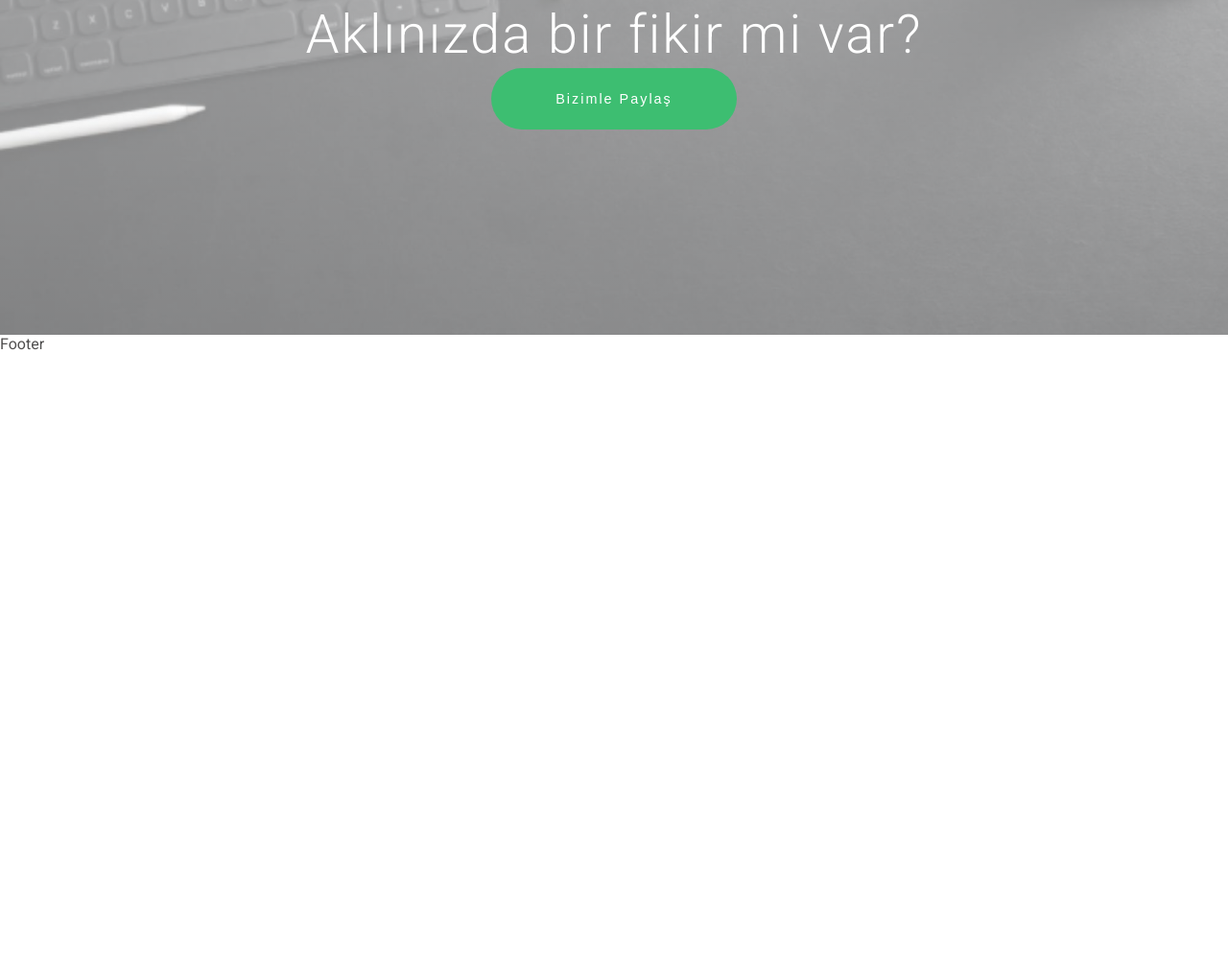
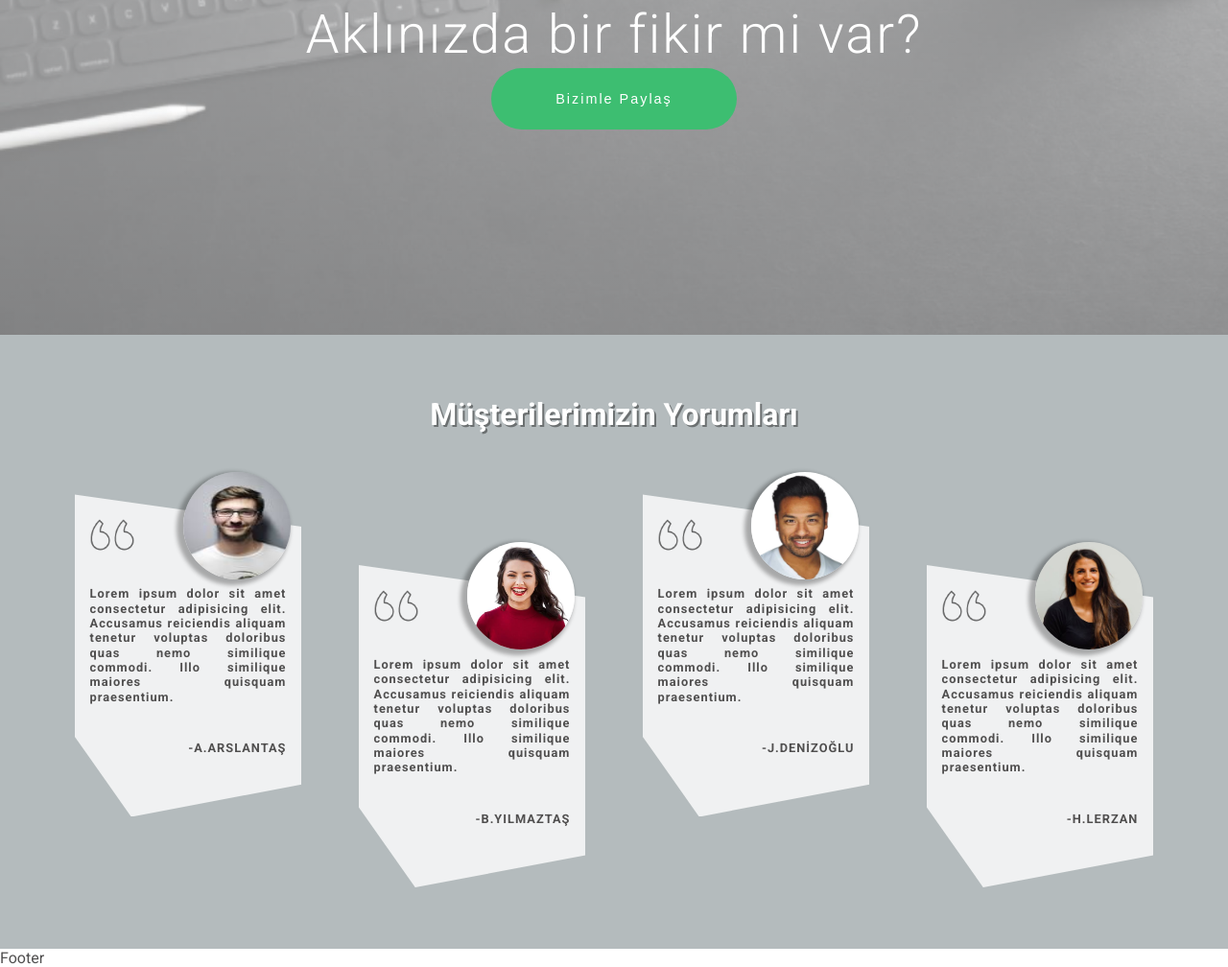
Before and after one commit to aydogdu-ali/company_website_example, a website: page index.html in a window 1280 px wide. Shown: the part 4546-5554 px from the top of the page at 96% size. Before the commit the page ends 4914 px from the top, so only its background shows below. Drawn offline with Linux system fonts and the light colour scheme.

Commit message:
added sec-momment part and css

```diff
--- a/index.html
+++ b/index.html
@@ -328,7 +328,7 @@
           </button>
         </div>
       </section>
-
+<!--Section-card Start-->
       <section class="sec-card">
         <h1 class="t2 t2--green">Hosting Paketlerimiz</h1>
 <div class="sec-card__cards">
@@ -449,13 +449,54 @@
 </div>
 
       </section>
-
+<!--Section-card End-->
+<!--Section-idea Start-->
       <section class="sec-idea">
         <h1 class="sec-idea__text">
           Aklınızda bir fikir mi var?
         </h1>
         <button class="button button--big"><span>Bizimle Paylaş</span><span>Bizimle Paylaş</span></button>
       </section>
+      <!--Section-idea End-->
+
+
+      <!--Section-comment Start-->
+<section class="sec-comment">
+  <div class ="sec-comment__top">
+    <h1 class=" t2 t2--white">Müşterilerimizin Yorumları</h1>
+  </div>
+    <div class ="sec-comment__bottom">
+      <div class="comment">
+        <img src="images/profile1.jpg" alt="profile1" class="comment__img">
+        <div class="comment__context">
+          <div class="comment__text">Lorem ipsum dolor sit amet consectetur adipisicing elit. Accusamus reiciendis aliquam tenetur voluptas doloribus quas nemo similique commodi. Illo similique maiores quisquam praesentium.</div>
+           <div class="comment__author">-A.ARSLANTAŞ</div>
+        </div>
+      </div>
+      <div class="comment">
+        <img src="images/profile2.jpg" alt="profile2" class="comment__img">
+        <div class="comment__context">
+          <div class="comment__text">Lorem ipsum dolor sit amet consectetur adipisicing elit. Accusamus reiciendis aliquam tenetur voluptas doloribus quas nemo similique commodi. Illo similique maiores quisquam praesentium.</div>
+           <div class="comment__author">-B.YILMAZTAŞ</div>
+        </div>
+      </div>
+      <div class="comment">
+        <img src="images/profile3.jpg" alt="profile3" class="comment__img">
+        <div class="comment__context">
+          <div class="comment__text">Lorem ipsum dolor sit amet consectetur adipisicing elit. Accusamus reiciendis aliquam tenetur voluptas doloribus quas nemo similique commodi. Illo similique maiores quisquam praesentium.</div>
+           <div class="comment__author">-J.DENİZOĞLU</div>
+        </div>
+      </div>
+      <div class="comment">
+        <img src="images/profile4.jpg" alt="profile4" class="comment__img">
+        <div class="comment__context">
+          <div class="comment__text">Lorem ipsum dolor sit amet consectetur adipisicing elit. Accusamus reiciendis aliquam tenetur voluptas doloribus quas nemo similique commodi. Illo similique maiores quisquam praesentium.</div>
+           <div class="comment__author">-H.LERZAN</div>
+        </div>
+      </div>
+    </div>
+</section>
+
       <footer>Footer</footer>
     </div>
   </body>
--- a/sass/base/_typography.scss
+++ b/sass/base/_typography.scss
@@ -20,6 +20,12 @@
   &--green{
     color:$color-primary
   }
+
+  &--white{
+    color:$color-white;
+    text-shadow: 2px 2px rgba($color-black, 0.4);
+  }
+
 }
 .t3 {
   font-size: 1.2rem;
--- /dev/null
+++ b/sass/components/_comment.scss
@@ -0,0 +1,63 @@
+.comment {
+  height: 21rem;
+  width: 20%;
+  // background-color: rgb(30, 210, 63);
+  position: relative;
+
+  &__context {
+    background-color: rgba($color-white, 0.8);
+    height: 100%;
+    clip-path: polygon(0 0, 100% 10%, 100% 90%, 25% 100%, 0% 75%);
+    padding: 4rem 1rem;
+
+
+    display: flex;
+    flex-direction: column;
+    justify-content: space-between;
+
+    position: relative;
+
+    &::before {
+      content: url("../images/left-quote.png");
+      position: absolute;
+      transform: scale(0.7);
+      opacity: 0.6;
+      left: 3%;
+      top: 3%;
+    }
+  }
+
+  &__img {
+    width: 7rem;
+    height: 7rem;
+    border-radius: 50%;
+    box-shadow: -4px 3px 4px 3px rgba($color-black, 0.3);
+    z-index: 100;
+
+    position: absolute;
+    right: 5%;
+    top: -7%;
+  }
+
+  &__text {
+    font-size: 0.8rem;
+    font-weight: 600;
+    letter-spacing: 1px;
+    color: #504f4f;
+    text-align: justify;
+    margin-top: 2rem;
+  }
+
+  &__author {
+    font-family: Roboto;
+    font-size: 0.8rem;
+    text-align: right;
+    letter-spacing: 1px;
+    font-weight: 800;
+  }
+
+  &:nth-child(2),
+  &:nth-child(4) {
+    align-self: flex-end;
+  }
+}
--- a/sass/main.scss
+++ b/sass/main.scss
@@ -14,6 +14,7 @@
 @import "components/social-nav";
 @import "components/counter";
 @import "components/card";
+@import "components/comment";
 
 @import "layout/header";
 
--- a/sass/pages/_home.scss
+++ b/sass/pages/_home.scss
@@ -99,30 +99,25 @@
     justify-content: space-around;
   }
   &__bottom {
-
     flex: 0 85%;
-
 
     display: flex;
   }
 
   &__left {
-    flex:0 48%;
+    flex: 0 48%;
 
     display: flex;
     flex-direction: column;
     justify-content: space-between;
     align-items: flex-end;
-
   }
   &__right {
     flex: 0 48%;
 
-
     display: flex;
     flex-direction: column;
     justify-content: space-between;
-
   }
 
   &__line-box {
@@ -130,71 +125,63 @@
 
     display: flex;
     justify-content: center;
-
   }
 
-  &__line{
+  &__line {
     width: 4px;
-
 
     background-color: #e3a396;
     display: flex;
     flex-direction: column;
     justify-content: space-around;
     align-items: center;
-
   }
 
-  &__circle{
+  &__circle {
     display: block;
     width: 1.3rem;
     height: 1.3rem;
     border-radius: 50%;
     background-color: #e3a396;
-
   }
 
-&__box{
+  &__box {
     height: 10rem;
     width: 80%;
-
-
   }
 
-&__icon{
+  &__icon {
     width: 7rem;
     height: 7rem;
     border-radius: 50%;
     border: 4px solid #e3a396;
-  box-shadow:  2px 2px 5px rbga($color-black, o.4);
+    box-shadow: 2px 2px 5px rbga($color-black, o.4);
     shape-outside: circle(50%);
     float: left;
-  margin:0 1rem;
-
-
+    margin: 0 1rem;
   }
 
-&__heading{
+  &__heading {
     letter-spacing: 1px;
     margin-bottom: 0.5rem;
   }
-
-
 }
 
-.sec-counter{
+.sec-counter {
   height: 40rem;
-  padding:  3rem 6rem;
- background-image: linear-gradient( to bottom,
-  rgba(#e3a396, 0.6), rgba(#e3a396, 0.5)
-  ), url("../images/counter-bg-2000.jpg");
+  padding: 3rem 6rem;
+  background-image: linear-gradient(
+      to bottom,
+      rgba(#e3a396, 0.6),
+      rgba(#e3a396, 0.5)
+    ),
+    url("../images/counter-bg-2000.jpg");
   background-size: cover;
   display: flex;
   justify-content: center;
 
-  &__container{
+  &__container {
     width: 80%;
-
 
     display: flex;
     flex-direction: column;
@@ -202,57 +189,51 @@
     justify-content: space-between;
   }
 
-  &__top{
+  &__top {
     width: 85%;
     text-align: center;
 
     display: flex;
     flex-direction: column;
     align-items: center;
-
-
   }
 
-  &__bottom{
+  &__bottom {
     width: 100%;
 
     display: flex;
     justify-content: space-between;
   }
-
 }
 
-.sec-card{
-
+.sec-card {
   height: 55rem;
   padding: 4rem 5rem 2rem 5rem;
   background-color: #edeeee;
 
-
   display: flex;
   flex-direction: column;
-justify-content:space-between;
+  justify-content: space-between;
   align-items: center;
 
-&__cards{
+  &__cards {
     flex: 0 90%;
     width: 100%;
-
 
     display: flex;
     justify-content: space-between;
     align-items: center;
   }
-
-
 }
 
-
-.sec-idea{
+.sec-idea {
   height: 35rem;
-  background-image: linear-gradient(to bottom,
+  background-image: linear-gradient(
+      to bottom,
       rgba($color-white, 0.6),
-  rgba($color-white,0.5)), url("../images/sec-idea-bg-2000.jpg");
+      rgba($color-white, 0.5)
+    ),
+    url("../images/sec-idea-bg-2000.jpg");
 
   background-size: cover;
 
@@ -263,15 +244,35 @@ background-size: cover;
   justify-content: center;
   align-items: center;
 
-
-  &__text{
-
+  &__text {
     font-family: "Roboto";
     font-weight: 200;
     font-size: 3.5rem;
-    color:$color-white;
+    color: $color-white;
     letter-spacing: 2px;
+  }
+}
+
+.sec-comment {
+  height: 40rem;
+  padding: 4rem 3rem;
+  background-color: #b4bbbd;
+  display: flex;
+  flex-direction: column;
+
+  &__top {
+
+    flex: 0 20%;
+
+    display: flex;
+    justify-content: center;
+  }
+
+  &__bottom {
+    flex: 0 80%;
 
 
+    display: flex;
+    justify-content: space-around;
   }
 }
```
Also changed, not shown: css/style.css, images/left-quote.png (added), images/profile1.jpg (added), images/profile2.jpg (added), images/profile3.jpg (added), images/profile4.jpg (added). Lines whose indentation alone changed are shown as unchanged.
